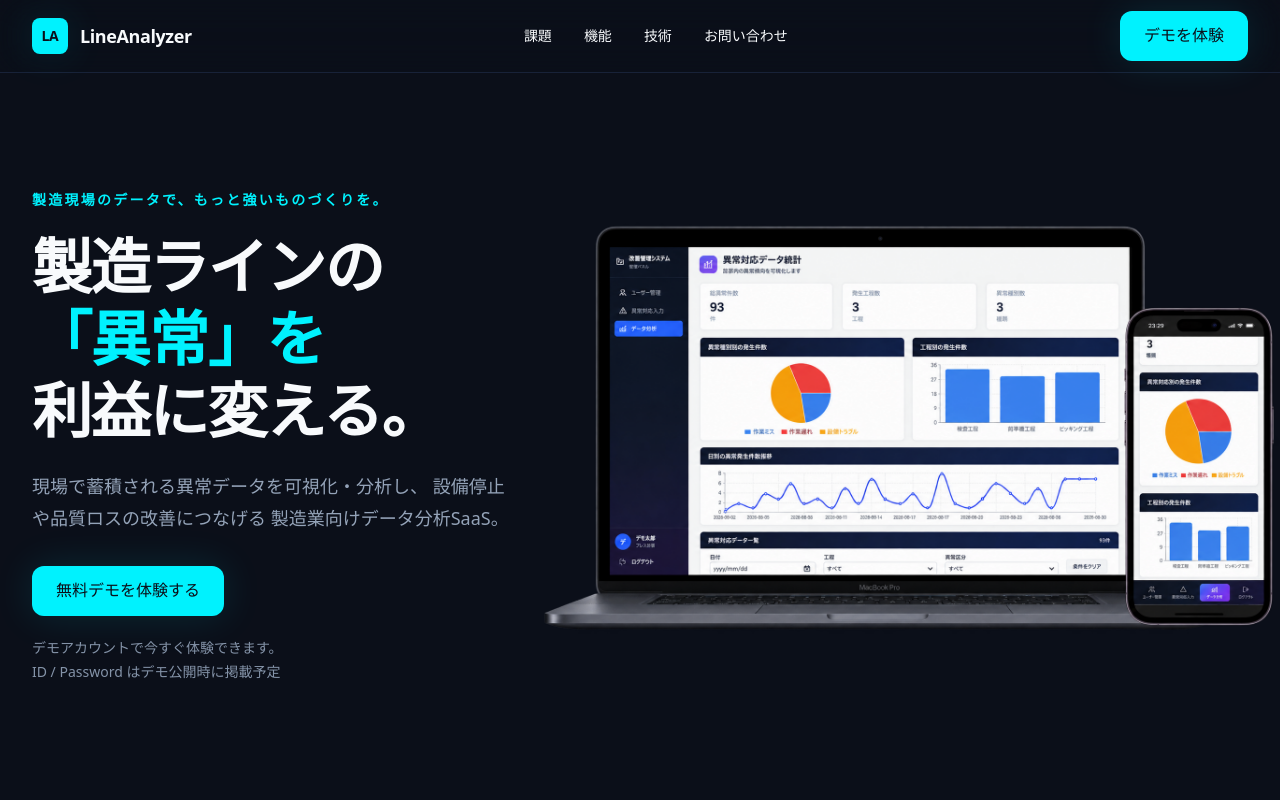
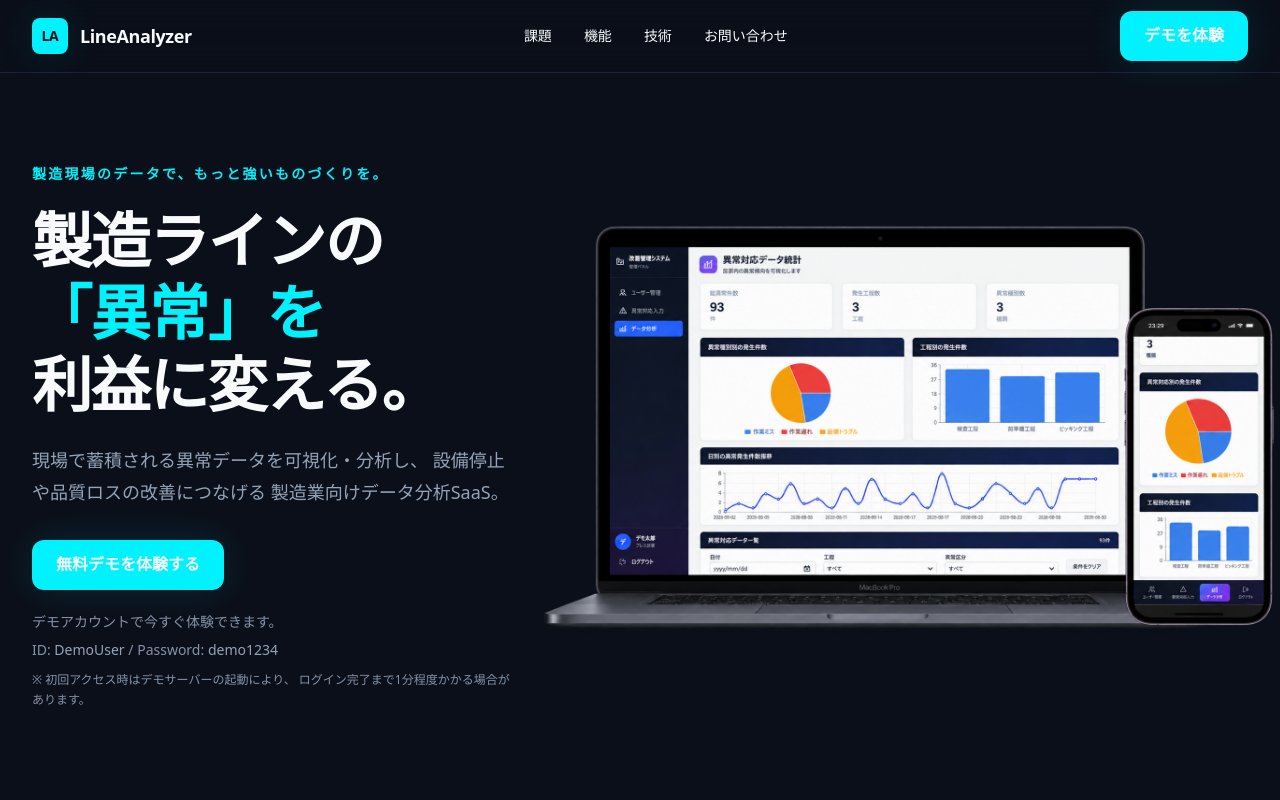
Before and after one commit to keiji-wachi/line-analyzer-lp, a Next.js app: page / in a window 1280 px wide. Shown: the top 800 px of the page. Built offline with nearby package versions, Linux system fonts and the light colour scheme; no server answers.

Commit message:
プロフィールリンク・デモ導線の最終設定

```diff
--- a/src/components/common/Button.tsx
+++ b/src/components/common/Button.tsx
@@ -7,6 +7,8 @@ type ButtonProps = {
   disabled?: boolean;
   onClick?: () => void;
   className?: string;
+  href?: string;
+  external?: boolean;
 };
 
 export default function Button({
@@ -16,9 +18,11 @@ export default function Button({
   disabled = false,
   onClick,
   className = "",
+  href,
+  external = false,
 }: ButtonProps) {
   const baseStyle =
-    "inline-flex items-center justify-center rounded-button px-6 py-3 font-semibold transition duration-200 focus-visible:outline-2 focus-visible:outline-offset-2 disabled:cursor-not-allowed disabled:opacity-50";
+    "inline-flex items-center justify-center rounded-button px-6 py-3 font-semibold transition duration-200 focus-visible:outline-2 focus-visible:outline-offset-2";
 
   const variantStyle = {
     primary:
@@ -27,12 +31,27 @@ export default function Button({
       "border border-border bg-surface text-text-primary hover:border-primary hover:text-primary focus-visible:outline-primary",
   };
 
+  const styles = `${baseStyle} ${variantStyle[variant]} ${className}`;
+
+  if (href) {
+    return (
+      <a
+        href={href}
+        target={external ? "_blank" : undefined}
+        rel={external ? "noopener noreferrer" : undefined}
+        className={styles}
+      >
+        {children}
+      </a>
+    );
+  }
+
   return (
     <button
       type={type}
       disabled={disabled}
       onClick={onClick}
-      className={`${baseStyle} ${variantStyle[variant]} ${className}`}
+      className={`${styles} disabled:cursor-not-allowed disabled:opacity-50`}
     >
       {children}
     </button>
--- a/src/components/layout/Footer.tsx
+++ b/src/components/layout/Footer.tsx
@@ -3,6 +3,7 @@ import { SiGithub } from "react-icons/si";
 
 import Container from "@/components/layout/Container";
 import { navigationItems } from "@/data/navigation";
+import { LINKS } from "@/constants/links";
 
 export default function Footer() {
   const currentYear = new Date().getFullYear();
@@ -53,7 +54,7 @@ export default function Footer() {
             {/* External Links */}
             <div>
               <a
-                href="https://github.com/keiji-wachi/line-analyzer-lp"
+                href={LINKS.github}
                 target="_blank"
                 rel="noopener noreferrer"
                 className="inline-flex items-center gap-2 text-sm font-medium text-text-secondary transition-colors hover:text-primary"
--- a/src/components/layout/Header.tsx
+++ b/src/components/layout/Header.tsx
@@ -6,6 +6,8 @@ import Button from "@/components/common/Button";
 import Container from "@/components/layout/Container";
 import { navigationItems } from "@/data/navigation";
 import MobileMenu from "./MobileMenu";
+
+import {LINKS} from "@/constants/links"
 
 export default function Header() {
   return (
@@ -41,7 +43,7 @@ export default function Header() {
           </nav>
 
           <div className="hidden lg:block">
-            <Button>
+            <Button href={LINKS.demo} external>
               デモを体験
             </Button>
           </div>
--- a/src/components/sections/HeroSection.tsx
+++ b/src/components/sections/HeroSection.tsx
@@ -4,6 +4,7 @@ import Button from "@/components/common/Button";
 import Container from "@/components/layout/Container";
 
 import FloatingVisual from "@/components/motion/FloatingVisual";
+import { LINKS } from "@/constants/links";
 
 export default function HeroSection() {
   return (
@@ -31,12 +32,30 @@ export default function HeroSection() {
             </p>
 
             <div className="mt-8 flex justify-center lg:justify-start">
-              <Button>無料デモを体験する</Button>
+              <Button href={LINKS.demo} external>
+                無料デモを体験する
+              </Button>
             </div>
 
             <div className="mt-5 text-sm leading-6 text-text-muted">
               <p>デモアカウントで今すぐ体験できます。</p>
-              <p>ID / Password はデモ公開時に掲載予定</p>
+
+              <p className="mt-1">
+                ID:{" "}
+                <span className="font-medium text-text-secondary">
+                  DemoUser
+                </span>
+                {" / "}
+                Password:{" "}
+                <span className="font-medium text-text-secondary">
+                  demo1234
+                </span>
+              </p>
+
+              <p className="mt-2 text-xs leading-5">
+                ※ 初回アクセス時はデモサーバーの起動により、
+                ログイン完了まで1分程度かかる場合があります。
+              </p>
             </div>
           </div>
 
--- /dev/null
+++ b/src/constants/links.ts
@@ -0,0 +1,10 @@
+export const LINKS = {
+  demo: "https://portfolio-improvement-management.vercel.app",
+  github: "https://github.com/keiji-wachi/line-analyzer-lp",
+
+  crowdworks: "https://crowdworks.jp/public/employees/6266231?ref=share_url_wkprofile",
+  lancers: "https://www.lancers.jp/profile/ke1ji",
+  coconala: "https://coconala.com/users/6316908",
+
+  email: "mailto:ke1_shira@outlook.jp",
+} as const;
--- a/src/data/contactLinks.ts
+++ b/src/data/contactLinks.ts
@@ -1,29 +1,31 @@
+import { LINKS } from "@/constants/links";
+
 export const contactLinks = [
   {
     name: "クラウドワークス",
-    description: "クラウドワークスをご利用の方はこちら",
-    href: "https://crowdworks.jp/",
+    description: "クラウドワークスの公開プロフィールはこちら",
+    href: LINKS.crowdworks,
     icon: "work",
     external: true,
   },
   {
     name: "ランサーズ",
-    description: "ランサーズをご利用の方はこちら",
-    href: "https://www.lancers.jp/",
+    description: "ランサーズの公開プロフィールはこちら",
+    href: LINKS.lancers,
     icon: "message",
     external: true,
   },
   {
     name: "ココナラ",
-    description: "ココナラをご利用の方はこちら",
-    href: "https://coconala.com/",
+    description: "ココナラの公開プロフィールはこちら",
+    href: LINKS.coconala,
     icon: "service",
     external: true,
   },
   {
     name: "メールで相談",
     description: "直接のご相談はこちら",
-    href: "mailto:your-email@example.com?subject=Web制作のご相談",
+    href: `${LINKS.email}?subject=${encodeURIComponent("Web制作のご相談")}`,
     icon: "mail",
     external: false,
   },
```
Lines whose indentation alone changed are shown as unchanged.
